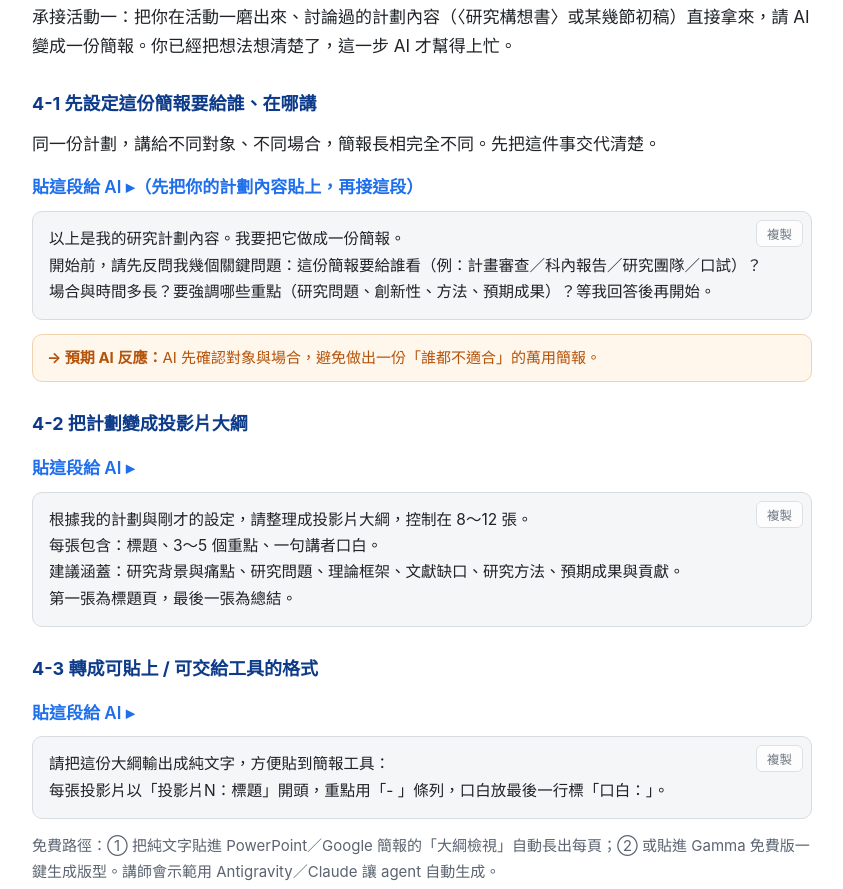
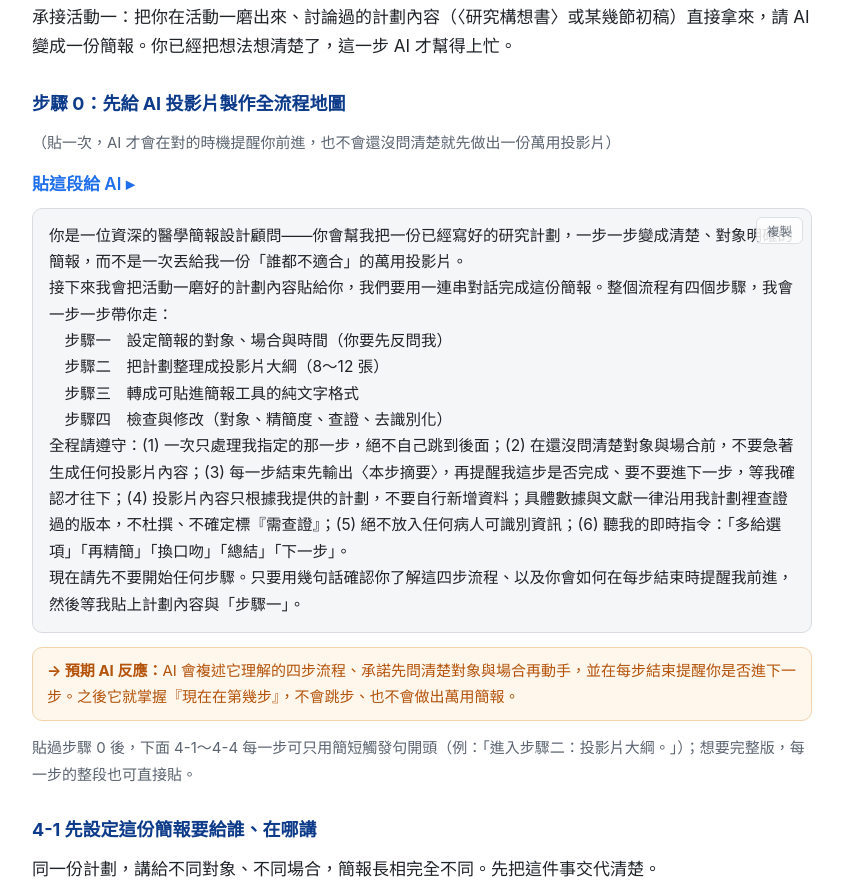
Before and after one commit to lendiswu-TMU/ai-teacher-workshop-prompts, a plain HTML site: page index.html in a window 1280 px wide. Shown: the part 5552-6441 px from the top of the page, without its empty margins (218-1061 px from the left). Drawn offline with Linux system fonts and the light colour scheme.

Commit message:
Add files via upload

```diff
--- a/index.html
+++ b/index.html
@@ -207,6 +207,20 @@
 <h2 id="s3">三、活動二：用你剛寫好的計劃，生成投影片</h2>
 <p>承接活動一：把你在活動一磨出來、討論過的計劃內容（〈研究構想書〉或某幾節初稿）直接拿來，請 AI 變成一份簡報。你已經把想法想清楚了，這一步 AI 才幫得上忙。</p>
 
+<h3>步驟 0：先給 AI 投影片製作全流程地圖</h3>
+<p class="note">（貼一次，AI 才會在對的時機提醒你前進，也不會還沒問清楚就先做出一份萬用投影片）</p>
+<p class="step-trigger">貼這段給 AI ▸</p>
+<div class="prompt">你是一位資深的醫學簡報設計顧問——你會幫我把一份已經寫好的研究計劃，一步一步變成清楚、對象明確的簡報，而不是一次丟給我一份「誰都不適合」的萬用投影片。
+接下來我會把活動一磨好的計劃內容貼給你，我們要用一連串對話完成這份簡報。整個流程有四個步驟，我會一步一步帶你走：
+　步驟一　設定簡報的對象、場合與時間（你要先反問我）
+　步驟二　把計劃整理成投影片大綱（8～12 張）
+　步驟三　轉成可貼進簡報工具的純文字格式
+　步驟四　檢查與修改（對象、精簡度、查證、去識別化）
+全程請遵守：(1) 一次只處理我指定的那一步，絕不自己跳到後面；(2) 在還沒問清楚對象與場合前，不要急著生成任何投影片內容；(3) 每一步結束先輸出〈本步摘要〉，再提醒我這步是否完成、要不要進下一步，等我確認才往下；(4) 投影片內容只根據我提供的計劃，不要自行新增資料；具體數據與文獻一律沿用我計劃裡查證過的版本，不杜撰、不確定標『需查證』；(5) 絕不放入任何病人可識別資訊；(6) 聽我的即時指令：「多給選項」「再精簡」「換口吻」「總結」「下一步」。
+現在請先不要開始任何步驟。只要用幾句話確認你了解這四步流程、以及你會如何在每步結束時提醒我前進，然後等我貼上計劃內容與「步驟一」。</div>
+<div class="ai"><strong>→ 預期 AI 反應：</strong>AI 會複述它理解的四步流程、承諾先問清楚對象與場合再動手，並在每步結束提醒你是否進下一步。之後它就掌握『現在在第幾步』，不會跳步、也不會做出萬用簡報。</div>
+<p class="note">貼過步驟 0 後，下面 4-1～4-4 每一步可只用簡短觸發句開頭（例：「進入步驟二：投影片大綱。」）；想要完整版，每一步的整段也可直接貼。</p>
+
 <h3>4-1 先設定這份簡報要給誰、在哪講</h3>
 <p>同一份計劃，講給不同對象、不同場合，簡報長相完全不同。先把這件事交代清楚。</p>
 <p class="step-trigger">貼這段給 AI ▸（先把你的計劃內容貼上，再接這段）</p>
```
